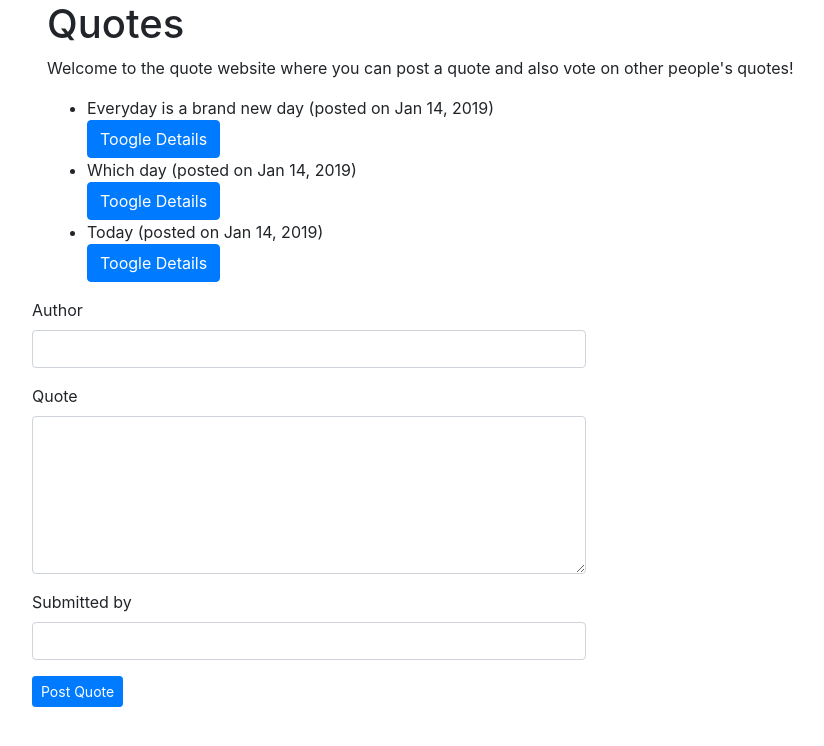
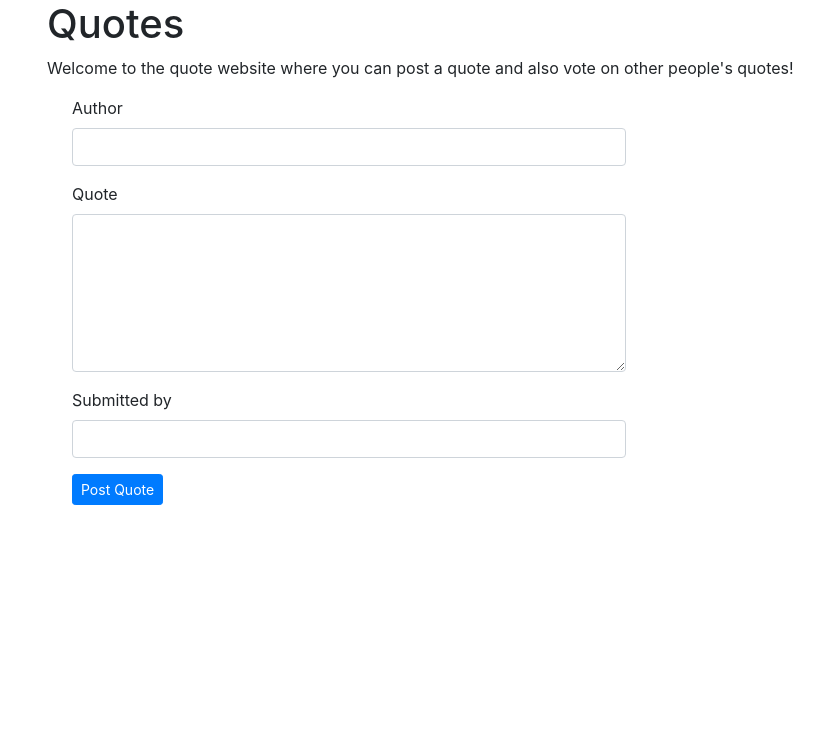
Before and after one commit to ArundaVictor/quotes, an Angular app: page / in a window 1280 px wide. Shown: the top 746 px of the page, without its empty margins (38-862 px from the left). Built offline with nearby package versions, Linux system fonts and the light colour scheme.

Commit message:
add new changes

```diff
--- a/src/app/quote-form/quote-form.component.html
+++ b/src/app/quote-form/quote-form.component.html
@@ -20,7 +20,7 @@
                 <label for="description">Quote</label>
                 <textarea class="form-control" id="description" rows="6" cols="50" [(ngModel)]="newQuotes.description" name="description" #description="ngModel" required></textarea>
 
-                <div [hidden]="name.valid || name.pristine" class="alert alert-danger">
+                <div [hidden]="description.valid || description.pristine" class="alert alert-danger">
                     <p> Quote is required</p>
 
                 </div>
--- a/src/app/quotes/quotes.component.html
+++ b/src/app/quotes/quotes.component.html
@@ -52,16 +52,19 @@
     <div *ngFor='let quote of quotes;let i = index'>
 
 
-      <li appHighlight>{{quote.name}} (posted on {{quote.postDate|date}})</li>
+      <li appHighlight >{{quote.name}} (posted on {{quote.postDate|date}})</li>
       <button class="btn btn-primary btn-xs" (click)='toogleDetails(i)'>Toogle Details</button>
       <br>
      <app-quotes-details *ngIf="quote.showDescription" [quotes]='quote' (isComplete)= 'deleteQuotes($event,i)'></app-quotes-details>
      </div>
+     <div class="row">
+        <app-quote-form (addQuotes)="addNewQuotes($event)" ></app-quote-form>
+    </div>
   </ul>
-
+<!--
   <div class="row">
      <app-quote-form (addQuotes)="addNewQuotes($event)"></app-quote-form>
- </div>
+ </div> -->
     <!-- <app-quote-form></app-quote-form> -->
   </div>
 
--- a/src/app/quotes/quotes.component.ts
+++ b/src/app/quotes/quotes.component.ts
@@ -8,9 +8,9 @@ import {Quotes} from '../quotes'
 export class QuotesComponent implements OnInit {
 
   quotes =[
-    new Quotes (1, "Everyday is a brand new day", "Victor",new Date(2019,0,14)),
-    new Quotes (2, "Which day", "Chege",new Date(2019,0,14)),
-    new Quotes (3, "Today", "Dami",new Date(2019,0,14)),
+    // new Quotes (1, "Everyday is a brand new day", "Victor",new Date(2019,0,14)),
+    // new Quotes (2, "Which day", "Chege",new Date(2019,0,14)),
+    // new Quotes (3, "Today", "Dami",new Date(2019,0,14)),
   ]
   deleteQuotes(isComplete,index){
        if (isComplete){
```
